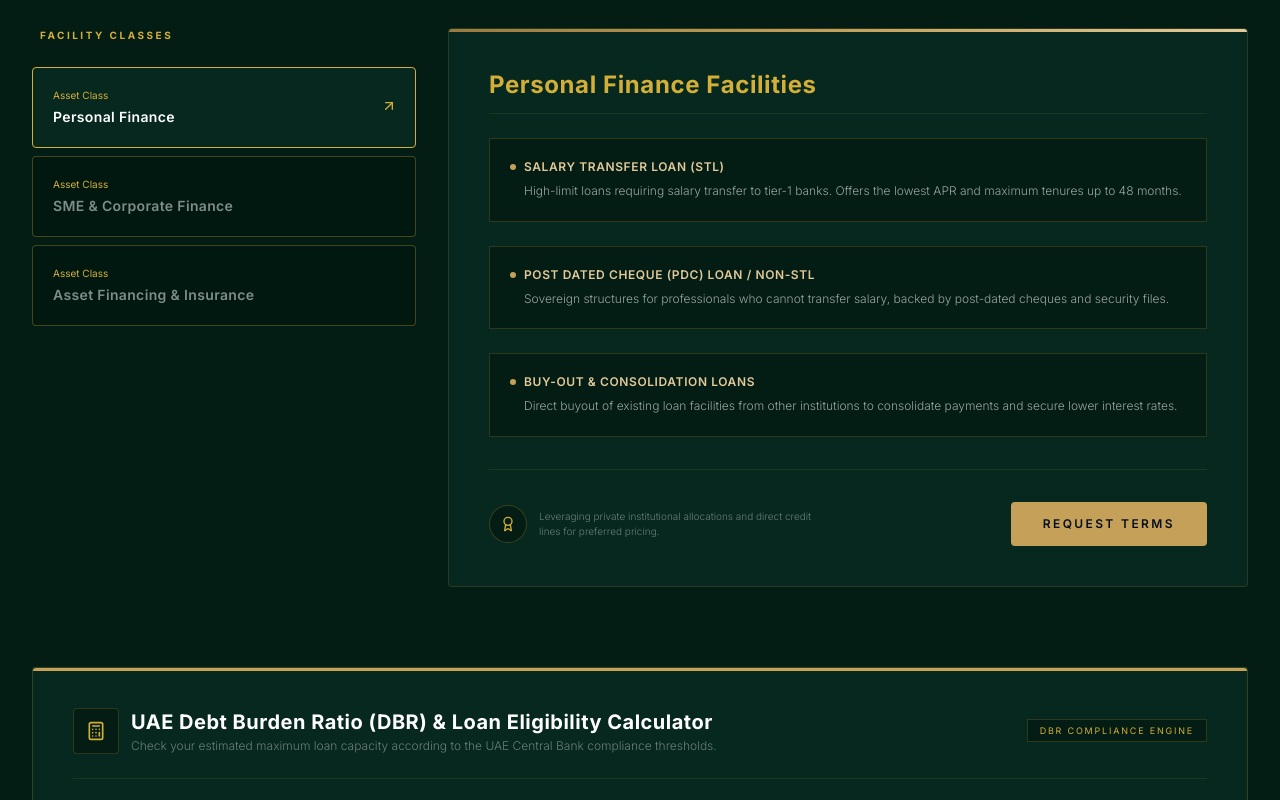
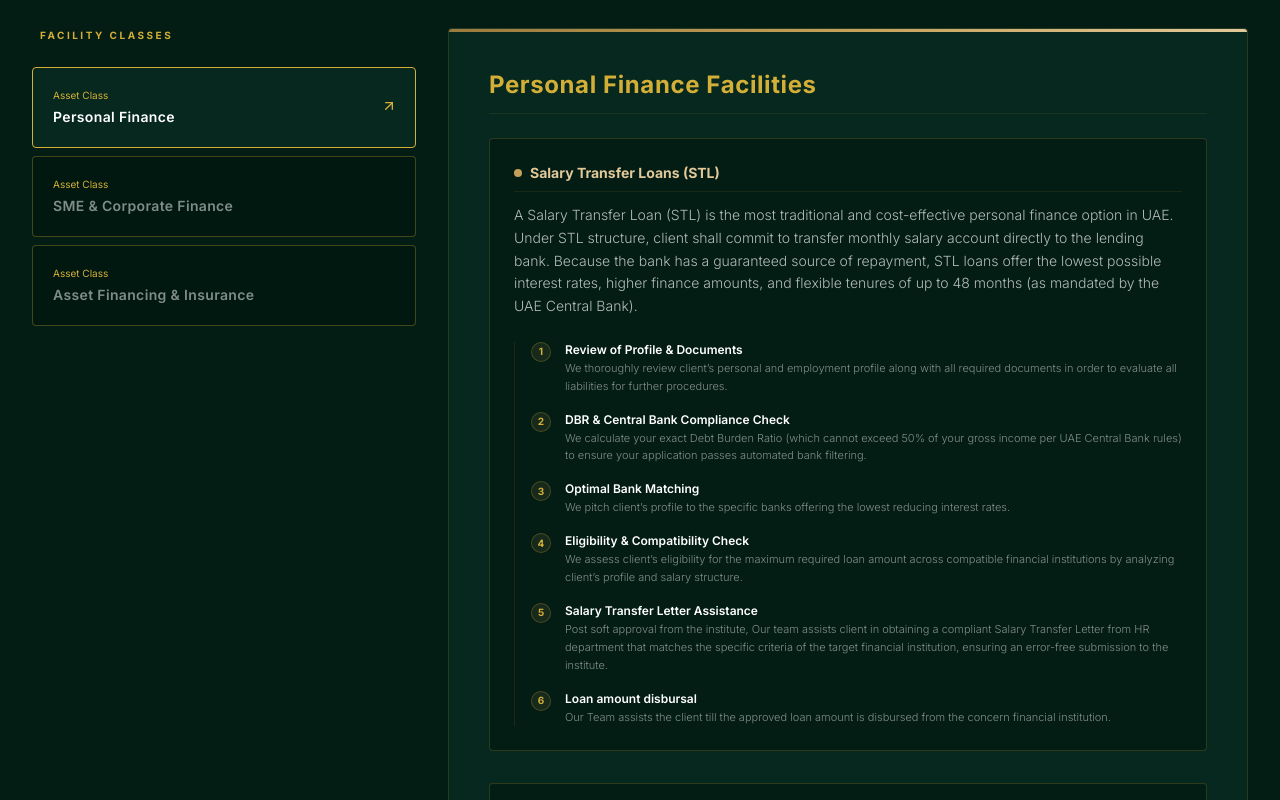
Before and after one commit to Devgghya/finloby, a React (Vite) app: page /loans in a window 1280 px wide. Shown: the part 540-1340 px from the top of the page. Built offline with nearby package versions, Linux system fonts and the light colour scheme.

Commit message:
content: update Personal Finance Loans options with client custom process descriptions

```diff
--- a/src/pages/Loans.tsx
+++ b/src/pages/Loans.tsx
@@ -1,14 +1,118 @@
 import { useState, useEffect } from 'react';
 import { ArrowUpRight, Calculator, ShieldAlert, Award } from 'lucide-react';
 
-const loanCategories = [
+interface LoanStep {
+  title: string;
+  desc: string;
+}
+
+interface LoanSubcategory {
+  name: string;
+  desc: string;
+  steps?: LoanStep[];
+}
+
+interface LoanCategory {
+  id: string;
+  title: string;
+  subcategories: LoanSubcategory[];
+}
+
+const loanCategories: LoanCategory[] = [
   {
     id: 'personal-finance',
     title: 'Personal Finance',
     subcategories: [
-      { name: 'Salary Transfer Loan (STL)', desc: 'High-limit loans requiring salary transfer to tier-1 banks. Offers the lowest APR and maximum tenures up to 48 months.' },
-      { name: 'Post Dated Cheque (PDC) Loan / Non-STL', desc: 'Sovereign structures for professionals who cannot transfer salary, backed by post-dated cheques and security files.' },
-      { name: 'Buy-Out & Consolidation Loans', desc: 'Direct buyout of existing loan facilities from other institutions to consolidate payments and secure lower interest rates.' }
+      {
+        name: 'Salary Transfer Loans (STL)',
+        desc: 'A Salary Transfer Loan (STL) is the most traditional and cost-effective personal finance option in UAE. Under STL structure, client shall commit to transfer monthly salary account directly to the lending bank. Because the bank has a guaranteed source of repayment, STL loans offer the lowest possible interest rates, higher finance amounts, and flexible tenures of up to 48 months (as mandated by the UAE Central Bank).',
+        steps: [
+          {
+            title: 'Review of Profile & Documents',
+            desc: 'We thoroughly review client’s personal and employment profile along with all required documents in order to evaluate all liabilities for further procedures.'
+          },
+          {
+            title: 'DBR & Central Bank Compliance Check',
+            desc: 'We calculate your exact Debt Burden Ratio (which cannot exceed 50% of your gross income per UAE Central Bank rules) to ensure your application passes automated bank filtering.'
+          },
+          {
+            title: 'Optimal Bank Matching',
+            desc: 'We pitch client’s profile to the specific banks offering the lowest reducing interest rates.'
+          },
+          {
+            title: 'Eligibility & Compatibility Check',
+            desc: 'We assess client’s eligibility for the maximum required loan amount across compatible financial institutions by analyzing client’s profile and salary structure.'
+          },
+          {
+            title: 'Salary Transfer Letter Assistance',
+            desc: 'Post soft approval from the institute, Our team assists client in obtaining a compliant Salary Transfer Letter from HR department that matches the specific criteria of the target financial institution, ensuring an error-free submission to the institute.'
+          },
+          {
+            title: 'Loan amount disbursal',
+            desc: 'Our Team assists the client till the approved loan amount is disbursed from the concern financial institution.'
+          }
+        ]
+      },
+      {
+        name: 'Non-Salary Transfer Loans (Non-STL / Post-Dated Cheque Loans)',
+        desc: 'A Non-Salary Transfer Loan (Non-STL) is designed for individuals who are seeking limited amount of loan and want to keep their existing salary account intact. Based on your salary, repayment is secured using Post-Dated Cheques (PDCs) or direct debit instructions from your current bank.',
+        steps: [
+          {
+            title: 'Review of Profile & Documents',
+            desc: 'We thoroughly review client’s personal and employment profile along with all required documents in order to evaluate all liabilities for further procedures.'
+          },
+          {
+            title: 'DBR & Central Bank Compliance Check',
+            desc: 'We calculate your exact Debt Burden Ratio (which cannot exceed 50% of your gross income per UAE Central Bank rules) to ensure your application passes automated bank filtering.'
+          },
+          {
+            title: 'Optimal Bank Matching',
+            desc: 'We pitch client’s profile to the specific banks offering the lowest reducing interest rates.'
+          },
+          {
+            title: 'Eligibility & Compatibility Check',
+            desc: 'We assess client’s eligibility for the maximum required loan amount across compatible financial institutions by analyzing client’s profile and salary structure.'
+          },
+          {
+            title: 'Security Cheque',
+            desc: 'Once soft approval is obtained from the financial institution, security cheque and Direct Debit Authority (DDA) is supposed to be submitted to the concern financial institution.'
+          },
+          {
+            title: 'Loan amount disbursal',
+            desc: 'Our Team assists the client till the approved loan amount is disbursed from the concern financial institution.'
+          }
+        ]
+      },
+      {
+        name: 'Buy-Out Loans (Consolidation Loans)',
+        desc: 'A Buy-Out Loan is a specialized debt consolidation facility where a new bank pays off all client’s existing liabilities once approved such as outstanding credit cards, personal loans, or car finance across multiple UAE banks and combines them into one single loan.',
+        steps: [
+          {
+            title: 'Review of Profile & Documents',
+            desc: 'We thoroughly review client’s personal and employment profile along with all required documents in order to evaluate all liabilities for further procedures.'
+          },
+          {
+            title: 'DBR & Central Bank Compliance Check',
+            desc: 'We calculate your exact Debt Burden Ratio (which cannot exceed 50% of your gross income per UAE Central Bank rules) to ensure your application passes automated bank filtering.'
+          },
+          {
+            title: 'Optimal Bank Matching',
+            desc: 'We pitch client’s profile to the specific banks offering the lowest reducing interest rates.'
+          },
+          {
+            title: 'Liability Letter Processing',
+            desc: 'We guide client to coordinate with current banks to ensure the client gets accurate, timely Liability Letters with the correct payout figures.'
+          },
+          {
+            title: 'Central Bank Settlement Alignment',
+            desc: 'We review the strict timeline between getting your liability letters and securing the buyout funds to prevent the letters from expiring.'
+          },
+          {
+            title: 'Liability Closure & Clearance Tracking',
+            desc: 'Once the buyout is approved, we don\'t just stop there. We guide you through obtaining your final Clearance Letters from your old banks and ensuring your AECB credit report updates correctly to show the old accounts as closed.'
+          }
+        ]
+      }
     ]
   },
   {
@@ -143,16 +247,36 @@ export default function Loans() {
                       {item.title} Facilities
                     </h3>
 
-                    <div className="grid grid-cols-1 gap-6">
+                    <div className="grid grid-cols-1 gap-8">
                       {item.subcategories.map((sub, idx) => (
-                        <div key={idx} className="bg-[#070F1E]/50 border border-slate-850 p-5 hover:border-[#C5A059]/20 transition-all duration-300">
-                          <h4 className="text-xs uppercase tracking-wider font-semibold text-[#E2C999] mb-1.5 flex items-center gap-2">
-                            <span className="w-1.5 h-1.5 rounded-full bg-[#C5A059]"></span>
+                        <div key={idx} className="bg-[#070F1E]/50 border border-slate-850 p-6 rounded-sm hover:border-[#C5A059]/20 transition-all duration-300">
+                          <h4 className="text-sm font-sans font-bold text-[#E2C999] mb-3 flex items-center gap-2 border-b border-[#C5A059]/10 pb-2">
+                            <span className="w-2 h-2 rounded-full bg-[#C5A059]"></span>
                             {sub.name}
                           </h4>
-                          <p className="text-xs font-light text-[#FBF9F4]/60 leading-relaxed pl-3.5">
+                          <p className="text-xs sm:text-sm font-light text-[#FBF9F4]/70 leading-relaxed mb-6">
                             {sub.desc}
                           </p>
+
+                          {sub.steps && (
+                            <div className="space-y-4 pl-4 border-l border-[#C5A059]/10 mt-4">
+                              {sub.steps.map((step, sIdx) => (
+                                <div key={sIdx} className="flex gap-3.5 items-start">
+                                  <span className="flex-shrink-0 w-5 h-5 rounded-full bg-[#C5A059]/10 border border-[#C5A059]/25 text-[#C5A059] flex items-center justify-center text-[10px] font-mono font-bold">
+                                    {sIdx + 1}
+                                  </span>
+                                  <div>
+                                    <h5 className="text-xs font-sans font-semibold text-white mb-0.5">
+                                      {step.title}
+                                    </h5>
+                                    <p className="text-[11px] font-light text-[#FBF9F4]/50 leading-relaxed">
+                                      {step.desc}
+                                    </p>
+                                  </div>
+                                </div>
+                              ))}
+                            </div>
+                          )}
                         </div>
                       ))}
                     </div>
```
